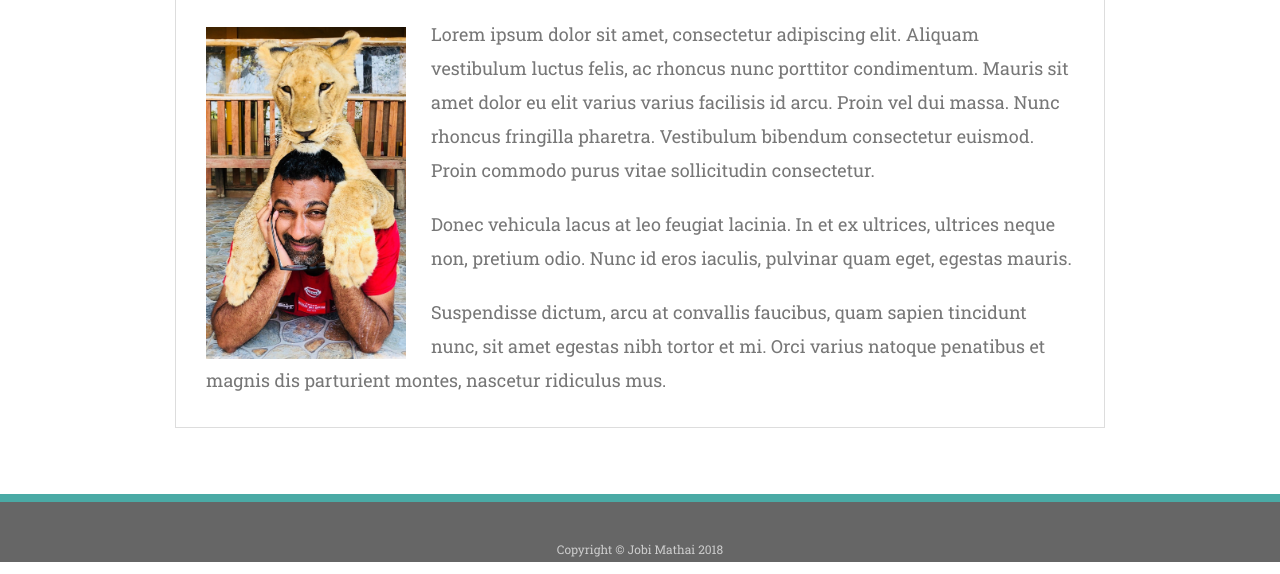
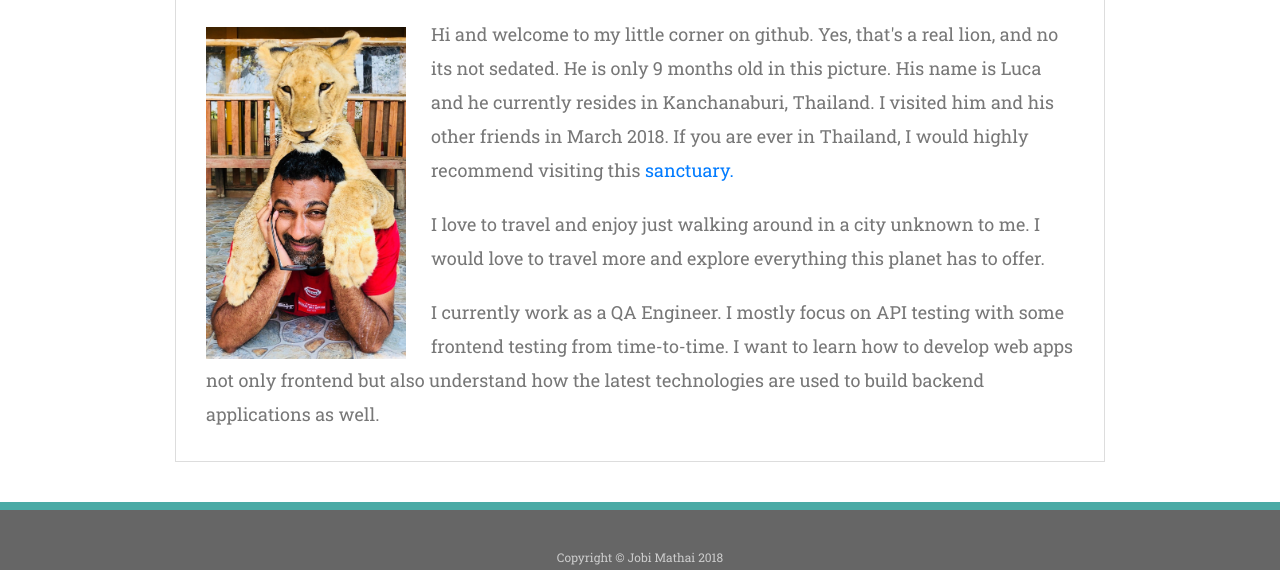
Before and after one commit to jobimathai1/Bootstrap-Portfolio, a plain HTML site: page index.html in a window 1280 px wide. Shown: the part 236-810 px from the top of the page. Drawn offline with nearby package versions, Linux system fonts and the light colour scheme.

Commit message:
added bio

```diff
--- a/index.html
+++ b/index.html
@@ -31,11 +31,17 @@
 
             <img src="assets/images/selfie.jpg" class="auth-image" alt="Jobi Mathai">
 
-              <p>Lorem ipsum dolor sit amet, consectetur adipiscing elit. Aliquam vestibulum luctus felis, ac rhoncus nunc porttitor condimentum. Mauris sit amet dolor eu elit varius varius facilisis id arcu. Proin vel dui massa. Nunc rhoncus fringilla pharetra. Vestibulum bibendum consectetur euismod. Proin commodo purus vitae sollicitudin consectetur.</p>
+            <p>Hi and welcome to my little corner on github. Yes, that's a real lion, and no its not sedated. He is only
+                9 months old in this picture. His name is Luca and he currently resides in Kanchanaburi, Thailand. I visited
+                him and his other friends in March 2018. If you are ever in Thailand, I would highly recommend visiting this
+                <a href="http://www.safaripark-kan.com/eng/home.htm" target="_blank">sanctuary.</a></p>
 
-              <p>Donec vehicula lacus at leo feugiat lacinia. In et ex ultrices, ultrices neque non, pretium odio. Nunc id eros iaculis, pulvinar quam eget, egestas mauris.</p>
+            <p>I love to travel and enjoy just walking around in a city unknown to me. I would love to travel more and explore
+                everything this planet has to offer.</p>
 
-              <p>Suspendisse dictum, arcu at convallis faucibus, quam sapien tincidunt nunc, sit amet egestas nibh tortor et mi. Orci varius natoque penatibus et magnis dis parturient montes, nascetur ridiculus mus.</p>
+            <p>I currently work as a QA Engineer. I mostly focus on API testing with some frontend testing from time-to-time.
+                I want to learn how to develop web apps not only frontend but also understand how the latest technologies
+                are used to build backend applications as well.</p>
 
         </section>
 
```
Lines whose indentation alone changed are shown as unchanged.
